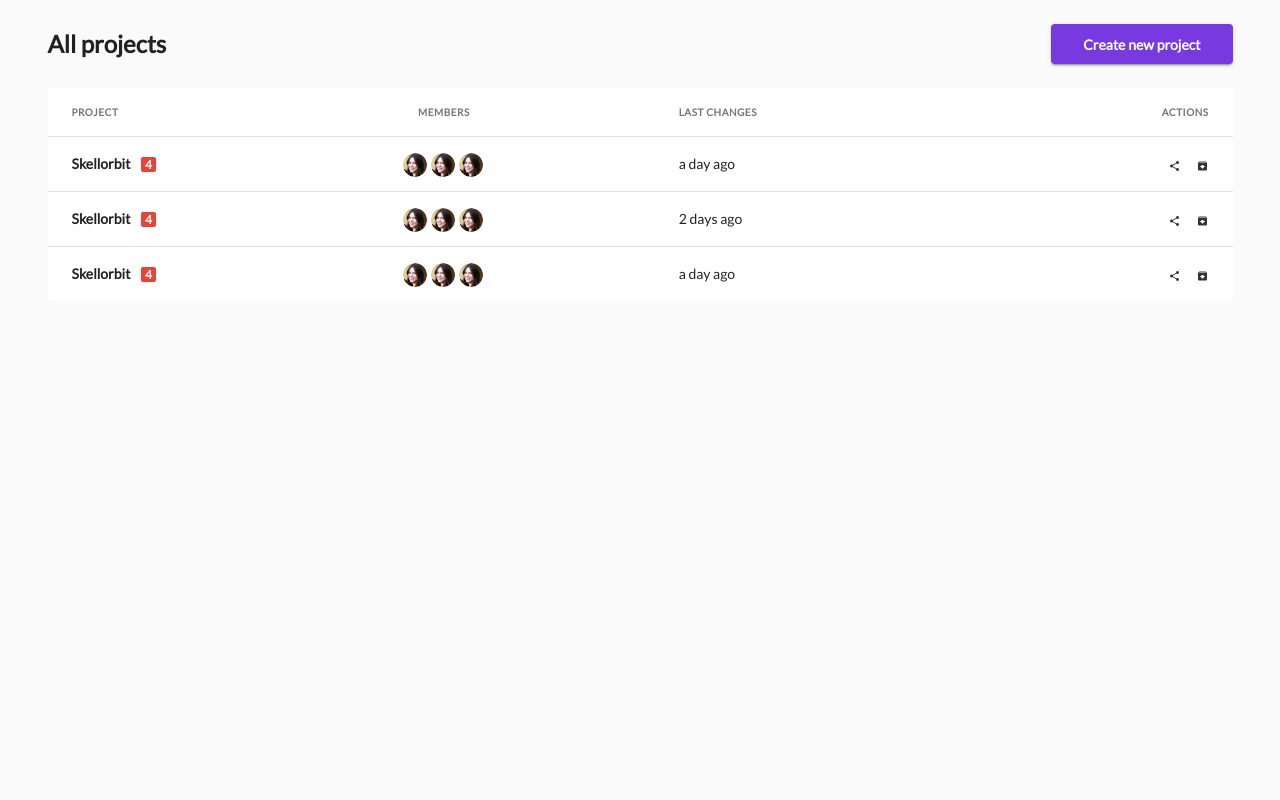
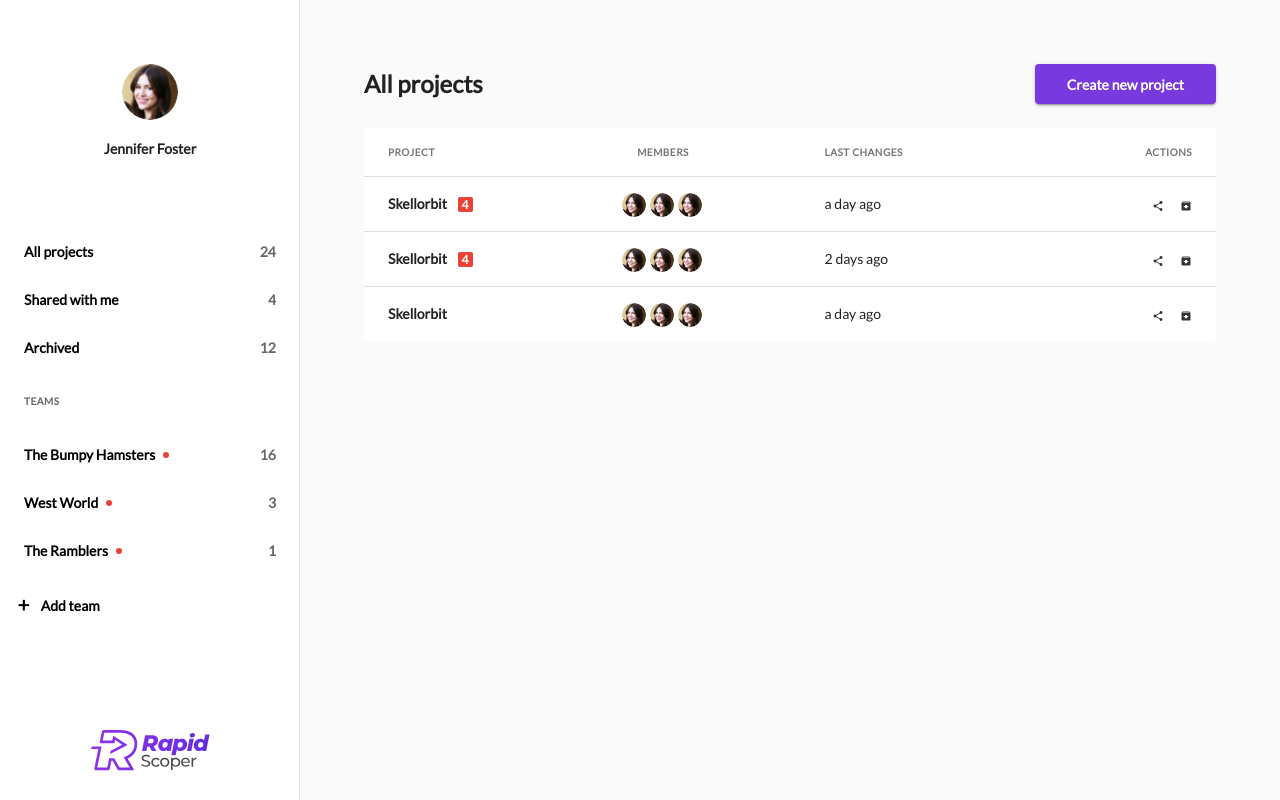
Before and after one commit to Mozzler/rapidscoper-frontend, a Vue app: page /dashboard/1 in a window 1280 px wide. Built offline with nearby package versions, Linux system fonts and the light colour scheme; sample sign-in values are in the browser's storage; the HTML template or start-up script is replaced by a standard one; what vue-google-oauth2 would draw is missing.

Commit message:
fix sidebar fonts

```diff
--- a/src/assets/scss/_icons.scss
+++ b/src/assets/scss/_icons.scss
@@ -6,3 +6,14 @@
     height: 16px;
   }
 }
+
+.red-circle {
+  display: inline-block;
+  position: absolute;
+  margin-left: 8px;
+  margin-top: 9px;
+  width: 6px;
+  height: 6px;
+  border-radius: 50%;
+  background-color: $red;
+}
--- a/src/assets/scss/_navigation.scss
+++ b/src/assets/scss/_navigation.scss
@@ -1,8 +1,10 @@
 .sidebar {
   position: relative;
 
-  .v-list__tile__title {
-    font-weight: 600;
+  .v-list__tile {
+    color: $black !important;
+    padding: 0 24px !important;
+    font-weight: 600 !important;
   }
 
   .sidebar__item {
@@ -31,12 +33,28 @@
   }
 
   .sidebar-section {
-    margin-left: 15px;
+    margin: 14px 0 14px 24px;
     text-transform: uppercase;
     color: rgba($black, 0.6);
     letter-spacing: 0.05em;
     font-weight: 900;
     font-size: 10px;
+  }
+
+  .sidebar-add {
+    margin-top: 12px;
+    margin-left: 15px;
+    font-size: 14px;
+    cursor: pointer;
+    color: $black !important;
+    font-weight: 600;
+
+    i {
+      font-size: 17px;
+      font-weight: 600;
+      color: $black !important;
+      margin-right: 6px;
+    }
   }
 
   .sidebar-header {
--- a/src/assets/scss/_tables.scss
+++ b/src/assets/scss/_tables.scss
@@ -1,5 +1,6 @@
 .projects-table {
   margin-top: 24px;
+  cursor: default;
 
   thead {
     tr {
--- a/src/assets/scss/index.scss
+++ b/src/assets/scss/index.scss
@@ -29,3 +29,11 @@ a {
 .text-bolder {
   font-weight: 900;
 }
+
+.text-greyed {
+  color: rgba($black, 0.6);
+}
+
+.dashboard-content {
+  margin: 40px ;
+}
--- a/src/components/pages/Home.vue
+++ b/src/components/pages/Home.vue
@@ -1,8 +1,8 @@
 <template>
-    <v-flex class="fill-height">
-      <!--<sidebar />-->
-      <dashboard-content />
-    </v-flex>
+  <v-layout align-start justify-start row fill-height>
+    <sidebar />
+    <dashboard-content />
+  </v-layout>
 </template>
 
 <script>
--- a/src/components/particles/DashboardContent.vue
+++ b/src/components/particles/DashboardContent.vue
@@ -1,8 +1,6 @@
 <template>
-  <v-container fluid>
-    <v-layout row wrap>
-      <v-layout xs12 sm12 md12>
-        <v-container pa-0>
+  <v-flex align-self-baseline class="dashboard-content">
+    <v-container>
       <v-layout align-center justify-space-between row fill-height>
         <h1>All projects</h1>
         <v-btn large class="btn-rapid primary large">
@@ -12,7 +10,6 @@
       <v-data-table
           :headers="headers"
           :items="items"
-              :expand="expand"
           item-key="name"
           :hide-actions="true"
           class="projects-table">
@@ -39,9 +36,7 @@
         </template>
       </v-data-table>
     </v-container>
-      </v-layout>
-    </v-layout>
-  </v-container>
+  </v-flex>
 </template>
 
 <script>
@@ -85,7 +80,7 @@
               },
               {
                 name: 'Skellorbit',
-                index: 4,
+                index: null,
                 last_changes: 'a day ago',
               },
             ]
--- a/src/components/particles/navigation/Sidebar.vue
+++ b/src/components/particles/navigation/Sidebar.vue
@@ -14,12 +14,15 @@
     </div>
 
     <v-list>
-      <v-list-tile v-for="item in items" :key="item" class="sidebar__item"
-        :class="{'sidebar__item--active': $route.params.tab === itemToParam(item, 'main')}"
-        @click="goTo(item)">
+      <v-list-tile v-for="(number, key) in items" :key="key" class="sidebar__item"
+        :class="{'sidebar__item--active': $route.params.tab === itemToParam(key, 'main')}"
+        @click="goTo(key)">
           <v-list-tile-content>
             <v-list-tile-title>
-                {{ item }}
+              <v-layout align-center justify-space-between row fill-height>
+                <span>{{ key }}</span>
+                <span class="text-greyed">{{ number }}</span>
+              </v-layout>
             </v-list-tile-title>
           </v-list-tile-content>
       </v-list-tile>
@@ -29,16 +32,26 @@
 
     <v-list>
       <v-list-tile
-        v-for="item in teams"
-        :key="item"
+        v-for="(number, key) in teams"
+        :key="key"
         @click="">
         <v-list-tile-content>
-          <v-list-tile-title>{{ item }}</v-list-tile-title>
+          <v-list-tile-title>
+            <v-layout align-center justify-space-between row fill-height>
+              <span>{{ key }} <div class="red-circle" /></span>
+              <span class="text-greyed">{{ number }}</span>
+            </v-layout>
+          </v-list-tile-title>
         </v-list-tile-content>
       </v-list-tile>
     </v-list>
 
-    <div>Add team</div>
+    <div class="sidebar-add">
+      <v-icon>add</v-icon>
+      <span>
+        Add team
+      </span>
+    </div>
 
     <div class="sidebar-footer" v-if="!mini">
       <logo-rapid-scope />
@@ -57,16 +70,16 @@
           mini: false,
           right: null,
 
-          items: [
-            'All projects',
-            'Shared with me',
-            'Archived'
-          ],
-          teams: [
-            'The Bumpy Hamsters',
-            'West World',
-            'The Ramblers'
-          ],
+          items: {
+            'All projects': 24,
+            'Shared with me': 4,
+            'Archived': 12
+          },
+          teams: {
+            'The Bumpy Hamsters': 16,
+            'West World': 3,
+            'The Ramblers': 1
+          },
         }
       },
       methods: {
```
Lines whose indentation alone changed are shown as unchanged.
